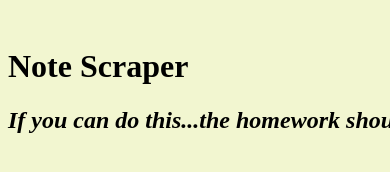
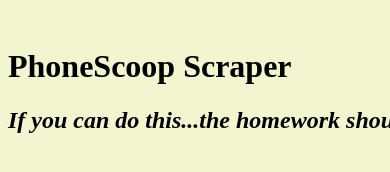
Before and after one commit to circfox/Mongo-Scraper, a website: page public/index.html in a window 390 px wide. Shown: the top 172 px of the page. Drawn offline with nearby package versions, Linux system fonts and the light colour scheme; no server answers.

Commit message:
header changed to Phonescoop Scraper

```diff
--- a/public/index.html
+++ b/public/index.html
@@ -38,7 +38,7 @@
   </head>
   <body>
     <div id="wrapper">
-      <h1>Note Scraper</h1>
+      <h1>PhoneScoop Scraper</h1>
       <h2><i>If you can do this...the homework should be no problem.</i></h2>
       <div id="articles"></div>
       <div id="notes"></div>
```
